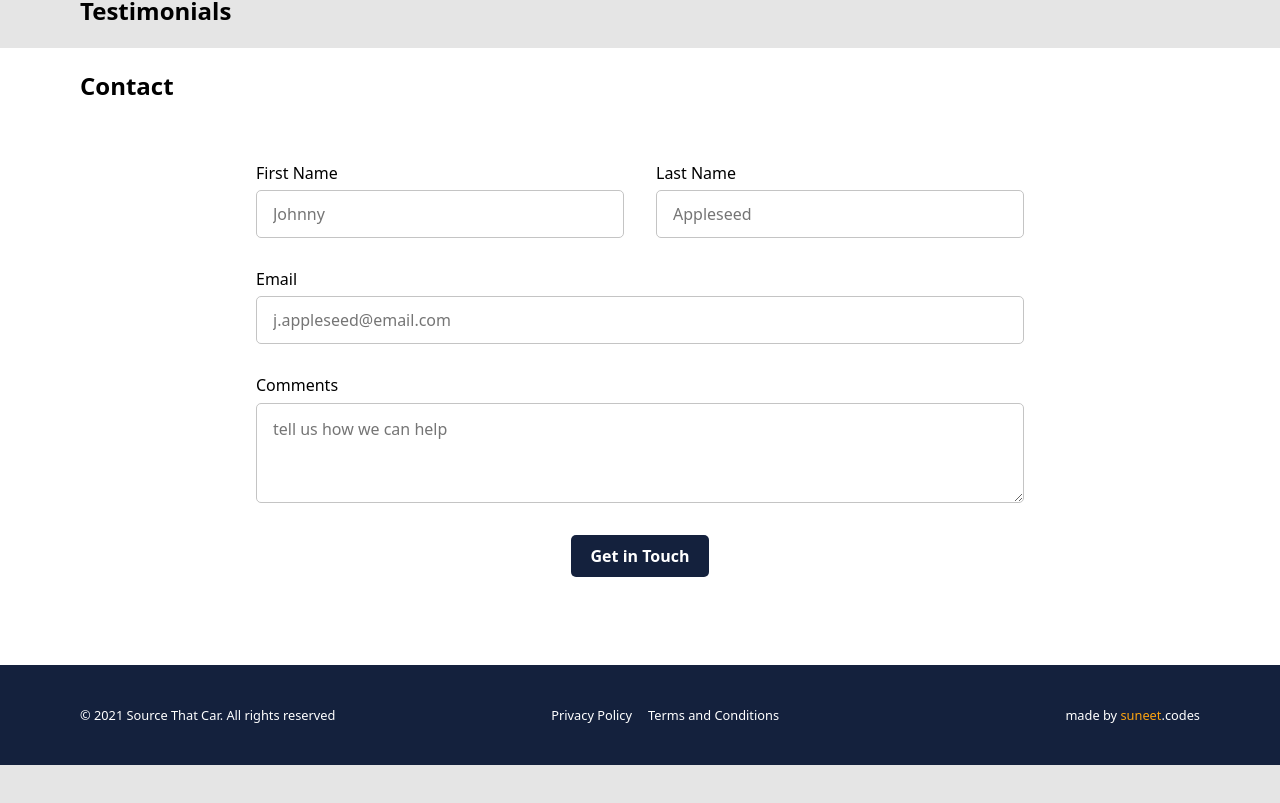
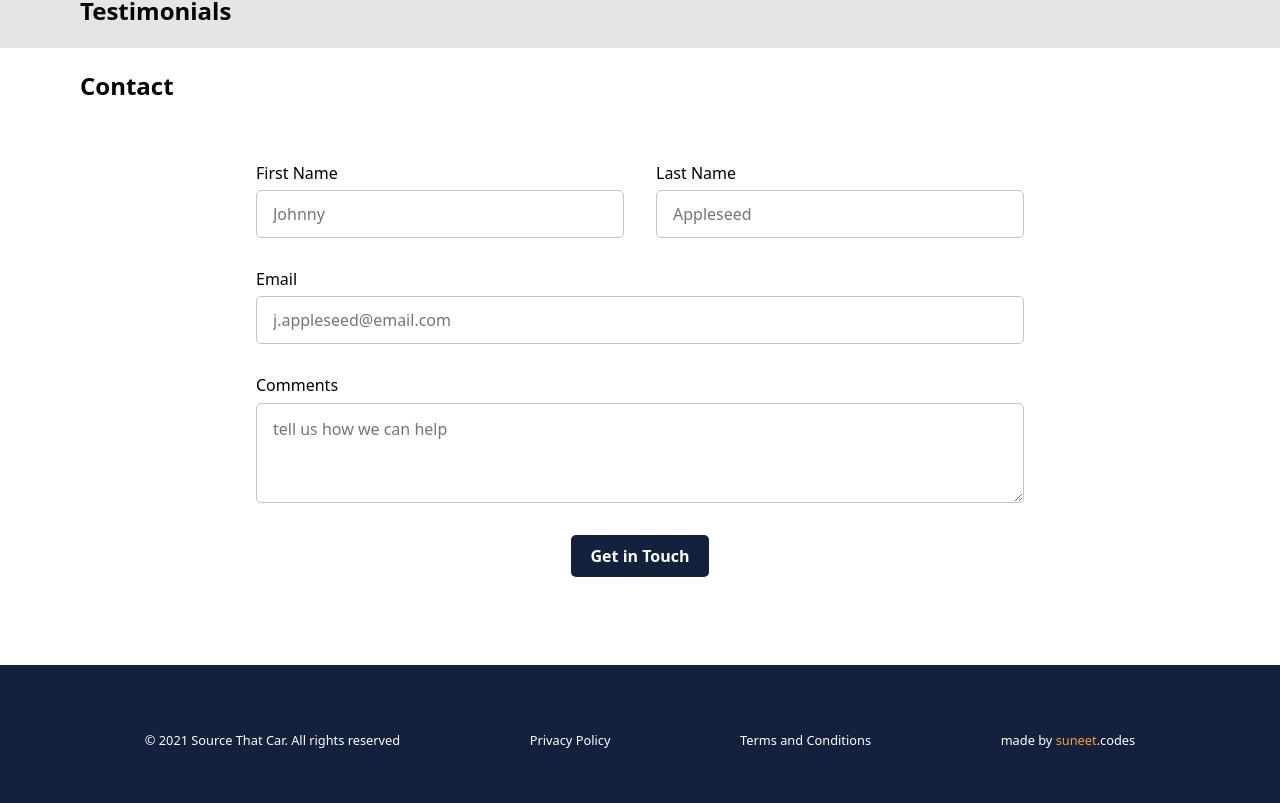
Before and after one commit to sourcethatcar/source-that-car, a Next.js app: page / in a window 1280 px wide. Shown: the part 1364-2167 px from the top of the page. Before the commit the page ends 2129 px from the top, so only its background shows below. Built offline with nearby package versions, Linux system fonts and the light colour scheme.

Commit message:
Updated responsiveness in footer

```diff
--- a/components/Footer.jsx
+++ b/components/Footer.jsx
@@ -6,42 +6,46 @@ const FooterWrapper = styled.footer`
   color: var(--colorWhite);
   background-color: var(--colorBlue);
 
-  .footer-layout {
-    text-align: center;
+  .footer-layout,
+  .footer-items {
     height: 100%;
     width: 100%;
     display: flex;
     flex-direction: column;
+  }
+
+  .footer-layout {
+    justify-content: center;
+  }
+  .footer-items {
     justify-content: space-evenly;
     align-items: center;
   }
-
-  .grid4 span {
+  .right {
+    span {
       color: var(--colorYellow);
+    }
   }
 
   @media only screen and (min-width: 640px) {
-    height: 100px;
-    .footer-layout {
-      display: grid;
-      grid-template-columns: 1fr 1fr 1fr 1fr;
-      column-gap: 1rem;
+    .footer-items {
+      height: fit-content;
+      flex-direction: row;
+      justify-content: space-around;
+      align-items: flex-start;
     }
-    .grid1 {
-      justify-self: start;
-      align-self: center;
+    .footer-item {
+      display: flex;
+      align-items: flex-start;
     }
-    .grid2 {
-      justify-self: end;
-      align-self: center;
+    .left {
+      justify-content: flex-start;
     }
-    .grid3 {
-      justify-self: start;
-      align-self: center;
+    .center {
+      justify-content: center;
     }
-    .grid4 {
-      justify-self: end;
-      align-self: center;
+    .right {
+      justify-content: flex-end;
     }
   }
 `
@@ -49,14 +53,24 @@ export const Footer = () => {
   return (
     <FooterWrapper id="footer" as="footer">
       <Layout className="footer-layout">
+        <div className="footer-items">
+          <div className="footer-item left">
             <small className="grid1">
               © 2021 Source That Car. All rights reserved
             </small>
-        <small className="grid2">Privacy Policy</small>
+          </div>
+          <div className="footer-item center ">
+            <small className="grid2">Privacy Policy</small>{" "}
+          </div>
+          <div className="footer-item center ">
             <small className="grid3">Terms and Conditions</small>
-        <small className="grid4">
+          </div>
+          <div className="footer-item right">
+            <small>
               made by <span>suneet</span>.codes
             </small>
+          </div>
+        </div>
       </Layout>
     </FooterWrapper>
   )
```
Lines whose indentation alone changed are shown as unchanged.
